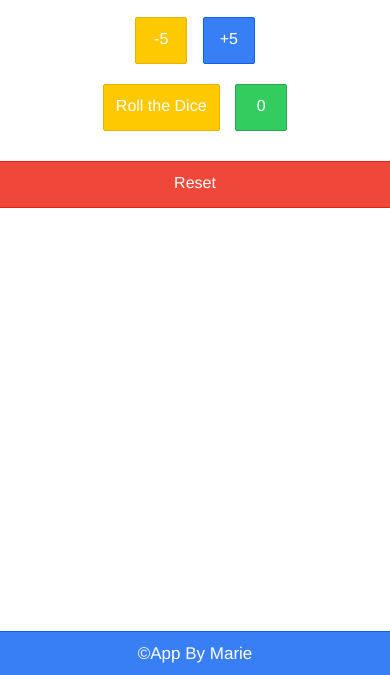
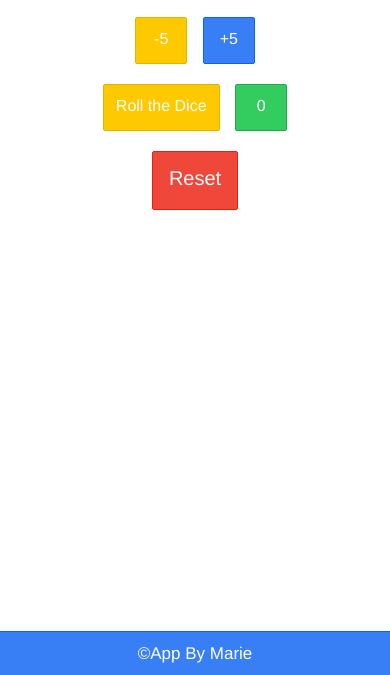
Before and after one commit to gitmarie/rollthedice, a website: page www/index.html in a window 390 px wide. Shown: the part 169-844 px from the top of the page. Drawn offline with Linux system fonts and the light colour scheme; some packages are replaced by stand-ins of ours; files that its build step writes are made by us from their sources.

Commit message:
resized reset button

```diff
--- a/www/index.html
+++ b/www/index.html
@@ -81,7 +81,7 @@
         <br/>
         <div>
         <center>
-          <a id="reset"  class="button button-full button-assertive" onclick="resetButton()">
+          <a id="reset"  class="button button-large button-assertive" onclick="resetButton()">
               Reset
           </a>
         </center>
```
